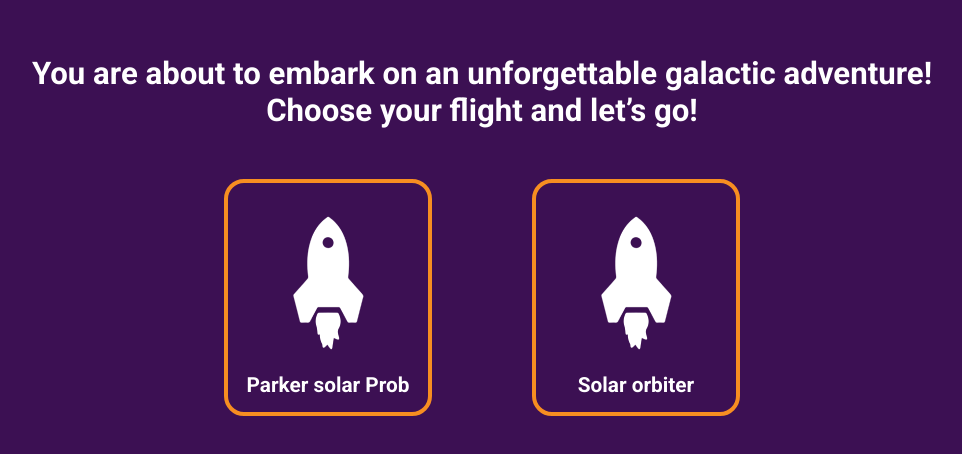
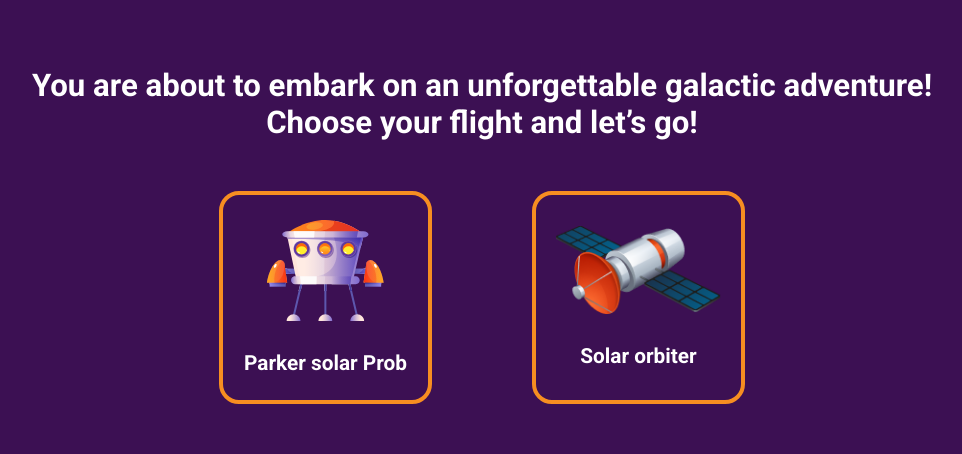
Before and after one commit to carloshendvpm/hcs, a React (Vite) app: page / in a window 1280 px wide. Shown: the part 140-594 px from the top of the page, without its empty margins (158-1120 px from the left). Built offline with nearby package versions, Linux system fonts and the light colour scheme.

Commit message:
feat:create gameover component

```diff
--- a/src/App.jsx
+++ b/src/App.jsx
@@ -7,6 +7,7 @@
 import { QuizContext } from './context/quiz'
 import { ModalHover } from 'react-modal-hover'
 import GameOver from './components/GameOver'
+import { Welcome } from './components/welcome'
 
 
 export default function App() {
@@ -21,17 +22,7 @@
 
   return (
     <div className='App'>
-      {quizState.gameStage === "Start" &&
-        <>
-        <h2>You are about to embark on an unforgettable galactic adventure!<br/> Choose your flight and let’s go!</h2>
-        <div className='Main'>
-        <div className='rocketCard'>
-        <RocketCard text="Parker solar Prob"/>
-        <RocketCard text="Solar orbiter"/>
-        </div>
-        </div>
-        </>
-      }
+      {quizState.gameStage === "Start" && <Welcome/>}
       {quizState.gameStage === "Playing" && <Question/>}
       {quizState.gameStage === "End" && <GameOver/>}
     </div>
--- a/src/components/GameOver/index.jsx
+++ b/src/components/GameOver/index.jsx
@@ -1,17 +1,19 @@
 import React from 'react'
 import { useContext } from 'react'
 import { QuizContext } from '../../context/quiz'
+import './style.css'
 
 const GameOver = () => {
     const [quizState, dispatch] = useContext(QuizContext)
   return (
     <div id="gameover">
-        <h2>End of game!</h2>
-        <div>
-            <p>{quizState.score}% HITS</p>
-            <p>{quizState.score - quizState.questions.length}% MISTAKES</p>
+        <h2>You can't do well this time. <br/>Try again!</h2>
+        <div className="score">
+            <p>{quizState.score}% <br/>HITS</p>
+            <p>{quizState.score - quizState.questions.length}% <br/>MISTAKES</p>
         </div>
         <button onClick={() => dispatch({ type: "NEW_GAME" })} className="btn-redo">Redo</button>
+        <button className="btn-next">Learn now</button>
     </div>
   )
 }
--- a/src/components/GameOver/style.css
+++ b/src/components/GameOver/style.css
@@ -0,0 +1,22 @@
+#gameover {
+    width: 70%;
+    height: 560px;
+    background-color: #FFFFFF;
+    display: flex;
+    flex-direction: column;
+    justify-content: center;
+    align-items: center;
+    color: #595959;
+    border-radius: 50px;
+}
+.btn-redo {
+    margin: 40px;
+}
+#gameover h2 {
+    margin-bottom: 100px;
+}
+.score {
+    display: flex;
+    flex-direction: row;
+    justify-content: space-between;
+}
--- a/src/components/RocketCard/index.jsx
+++ b/src/components/RocketCard/index.jsx
@@ -1,5 +1,6 @@
 import React, { useState } from 'react'
-import Rocket from '../../assets/img/rocket.png'
+import Rocket from '../../assets/img/rocket.svg'
+import RocketImg from '../../assets/img/Group.png'
 import { motion } from "framer-motion"
 import { useContext } from 'react'
 import { QuizContext } from '../../context/quiz'
@@ -17,13 +18,11 @@
   let stateCheck = move ? 'filed' : 'activated'
   return (
     <div className={`card card-${stateCheck}` }  onClick={() => dispatch({type: "CHANGE_STATE"})}>
-        { move ?
           <motion.img
-          animate={{ y: move ? -1000 : 1000 }}
+          whileHover={{ y: move ? 1000 : -500 }}
           transition={{ type:'tween', duration: 5}}
-          src={Rocket}/> :
-          <img src={Rocket}/>
-        }
+          src={props.rocket}
+          />
         <p>{props.text}</p>
     </div>
   )
--- a/src/components/RocketCard/style.css
+++ b/src/components/RocketCard/style.css
@@ -1,16 +1,24 @@
 .card-activated {
     border: 4px solid #F78E21;
     border-radius: 20px;
-    padding: 15px;
     margin: 50px;
     transition: 0.25s ease-in-out;
     cursor: pointer;
+    padding: 20px;
+    box-sizing: border-box;
+    width: 213px;
+    height:213px;
+    display: flex;
+    flex-direction: column;
+    justify-content: center;
+    align-items: center;
 }
 .card-activated p {
     font-size: 1.3rem;
     color: #fff;
     font-family: 'Roboto';
     font-weight: 600;
+    margin-top: 30px;
 }
 .card-activated:hover {
     background-color: #F78E21;
--- /dev/null
+++ b/src/components/welcome/index.jsx
@@ -0,0 +1,20 @@
+import React from 'react'
+import { RocketCard } from '../RocketCard'
+import Rocket from '../../assets/img/rocket.svg'
+import RocketImg from '../../assets/img/Group.png'
+import './style.css'
+
+export const Welcome = () => {
+  return (
+    <div>
+        <div className='Main'>
+        <h2>You are about to embark on an unforgettable galactic adventure!<br/> Choose your flight and let’s go!</h2>
+            <div className='rocketCard'>
+            <RocketCard rocket={Rocket} text="Parker solar Prob"/>
+            <RocketCard rocket={RocketImg} text="Solar orbiter"/>
+            </div>
+        </div>
+
+    </div>
+  )
+}
--- /dev/null
+++ b/src/components/welcome/style.css
@@ -0,0 +1,13 @@
+.Main {
+    display: flex;
+    flex-direction: column;
+    align-items: center;
+    justify-content: center;
+    height: 100vh;
+}
+.rocketCard{
+    display: flex;
+    flex-direction: row;
+    align-items: center;
+    justify-content: center;
+  }
--- a/src/context/quiz.jsx
+++ b/src/context/quiz.jsx
@@ -44,7 +44,13 @@
                         ...state,
                         currentQuestion: nextQuestion,
                         gameStage : endGame ? STAGES[2] : state.gameStage,
-                    }
+                    };
+
+                case "NEW_GAME":
+                        console.log(questions);
+                        console.log(initialState);
+                    return initialState;
+
 
 
         default:
```
Also changed, not shown: src/assets/img/Group.png (added), src/assets/img/rocket.svg (added).
